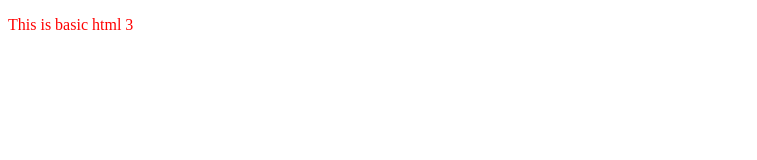
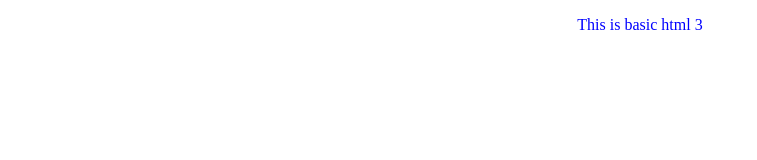
Before and after one commit to mdtite/Tech-Academy-Projects, a plain HTML site: page Basics_HTML_and_CSS/Basic_HTML_3.html in a window 1280 px wide. Shown: the whole page, without its empty margins (0-757 px from the left). Drawn offline with Linux system fonts and the light colour scheme.

Commit message:
Added separate CSS file and linked

```diff
--- a/Basics_HTML_and_CSS/Basic_HTML_3.html
+++ b/Basics_HTML_and_CSS/Basic_HTML_3.html
@@ -2,6 +2,7 @@
 <html lang="en">
 <head>
 	<meta charset="utf-8">
+	<link rel="stylesheet" type="text/css" href="My_Style.css">
 	<title>Basic_HTML_3</title>
 </head>
 
@@ -9,8 +10,5 @@
 	<div>
 		<p>This is basic html 3</p>
 	</div>
-	<style>
-		p {color: red}
-	</style>
 </body>
 </html>
--- /dev/null
+++ b/Basics_HTML_and_CSS/My_Style.css
@@ -0,0 +1,4 @@
+p {
+	color: blue;
+	text-align: center;
+}
```
